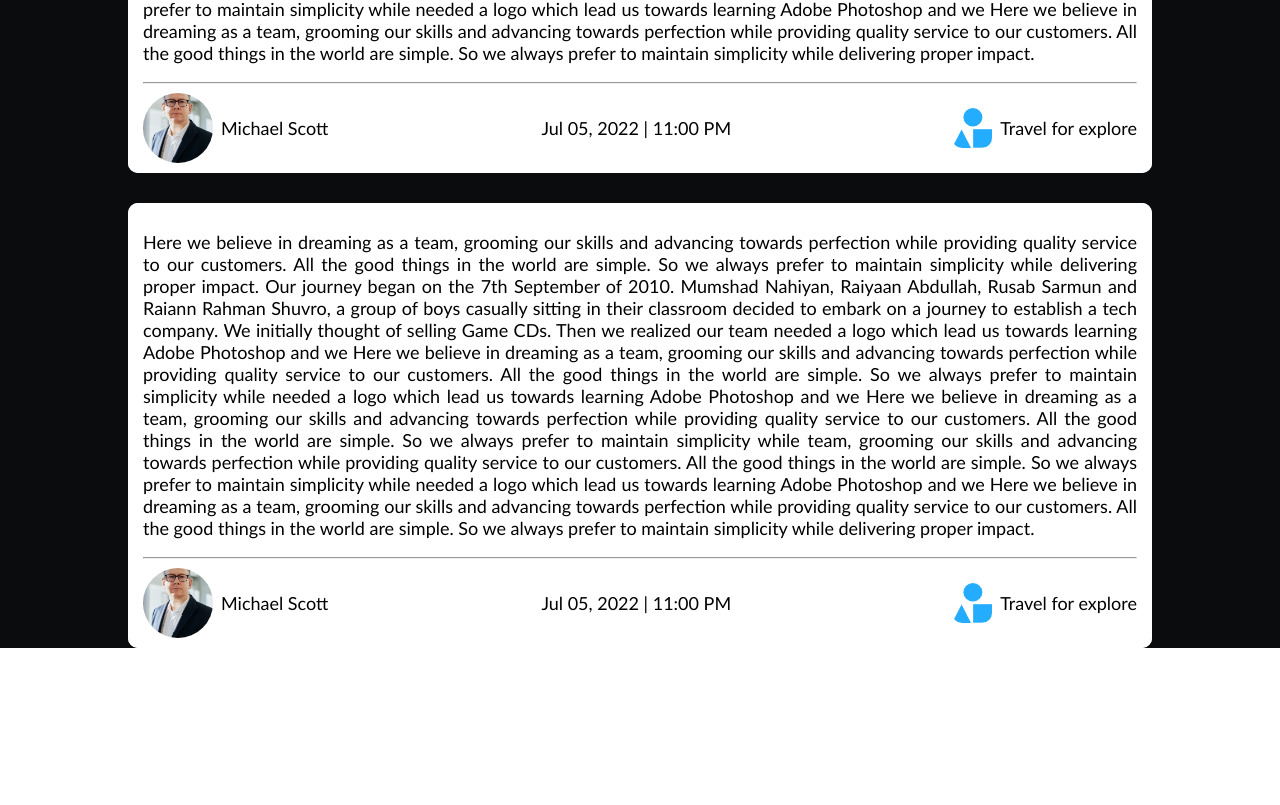
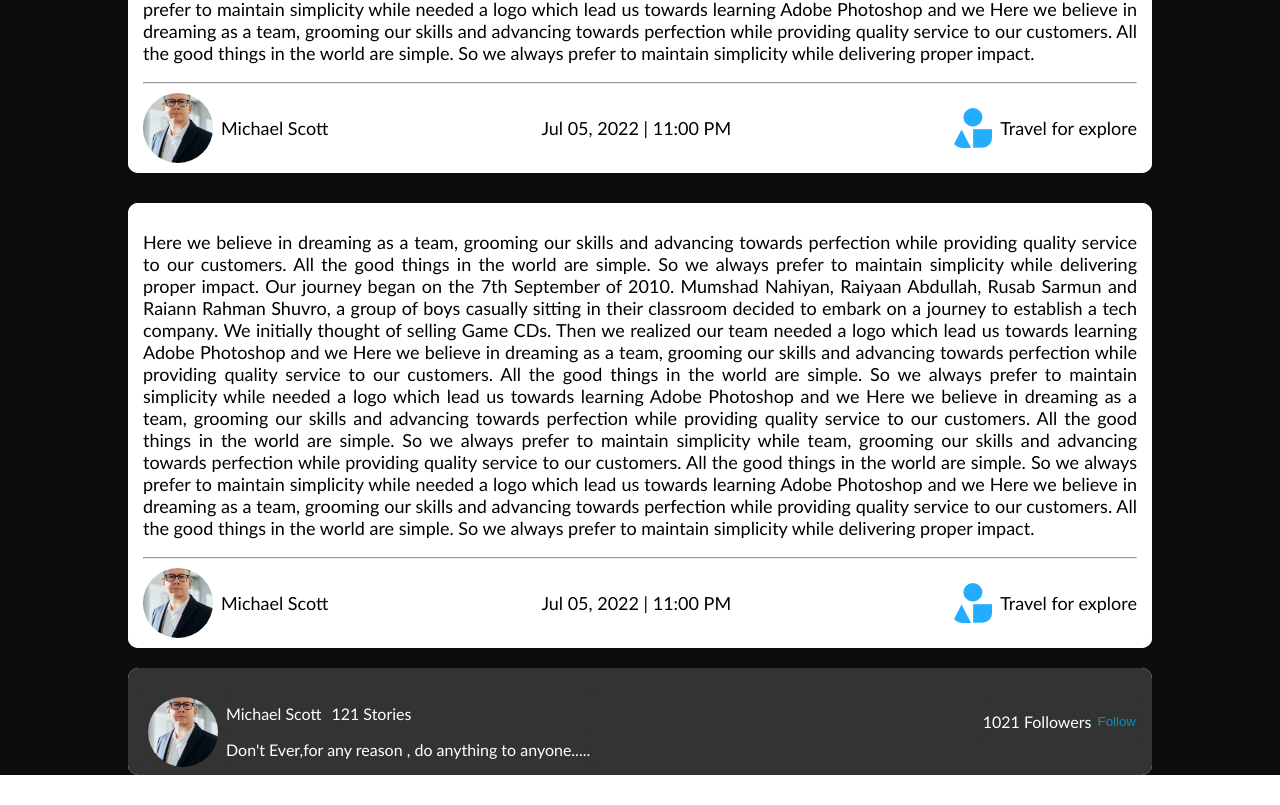
Before and after one commit to shihabsararrafid/front-end-task, a React (Create React App) app: page / in a window 1280 px wide. Shown: the part 982-1787 px from the top of the page. Before the commit the page ends 1660 px from the top, so only its background shows below. Built offline with nearby package versions, Linux system fonts and the light colour scheme.

Commit message:
authors profile created

```diff
--- /dev/null
+++ b/src/Components/AuthorProfile/AuhtorProfile.css
@@ -0,0 +1,39 @@
+.authorProfile{
+   display: flex;
+   margin-top: 20px;
+    align-items: baseline;
+    color: white;
+    padding: 0 10px;
+    background-color: #343333 !important;
+
+}
+.authorProfile *{
+    background-color: #343333 !important;
+}
+.div-1,.div-3{
+    display: flex;
+    align-items: center;
+}
+.div-1{
+    margin-bottom: -15px;
+}
+#nm{
+    margin-right: 10px;
+}
+
+
+.div-1-parent{
+    display: flex;
+
+    flex-direction: column;
+}
+.authorProfile{
+    align-items: center;
+    justify-content: space-between;
+}
+.btn{
+    height: 20px;
+    outline: none;
+    border: none;
+    color: rgb(8, 140, 192);
+}
--- /dev/null
+++ b/src/Components/AuthorProfile/AuthorProfile.js
@@ -0,0 +1,33 @@
+import React from 'react';
+import authotImage from './../../Images/author.jpg';
+import './AuhtorProfile.css'
+const AuthorProfile = () => {
+    return (
+        <div className='authorProfile'>
+            <div className='authorProfile'>
+            <div>
+            <img className='authorImg' src={authotImage} alt="" />
+            </div>
+
+           <div>
+           <div className="div-1-parent">
+           <div className='div-1'>
+           <p id='nm'>Michael Scott </p>
+            <p>121 Stories    </p>
+            </div>
+            <p>Don't Ever,for any reason , do anything to anyone.....</p>
+           </div>
+
+
+           </div>
+            </div>
+            <div className='div-3'>
+            <p>1021 Followers</p>
+            <button className='btn'>Follow</button>
+        </div>
+            </div>
+
+    );
+};
+
+export default AuthorProfile;
--- a/src/Components/Body/Body.js
+++ b/src/Components/Body/Body.js
@@ -1,4 +1,5 @@
 import React from 'react';
+import AuthorProfile from '../AuthorProfile/AuthorProfile';
 import CoverPhoto from '../CoverPhoto/CoverPhoto';
 import LongStory from '../LongStory/LongStory';
 import ShortStory from '../ShortStory/ShortStory';
@@ -18,6 +19,9 @@ const Body = () => {
             <div className="shortStory_withoutCover">
                 <ShortStory></ShortStory>
             </div>
+            <div>
+                <AuthorProfile></AuthorProfile>
+            </div>
 
 
         </div>
```
